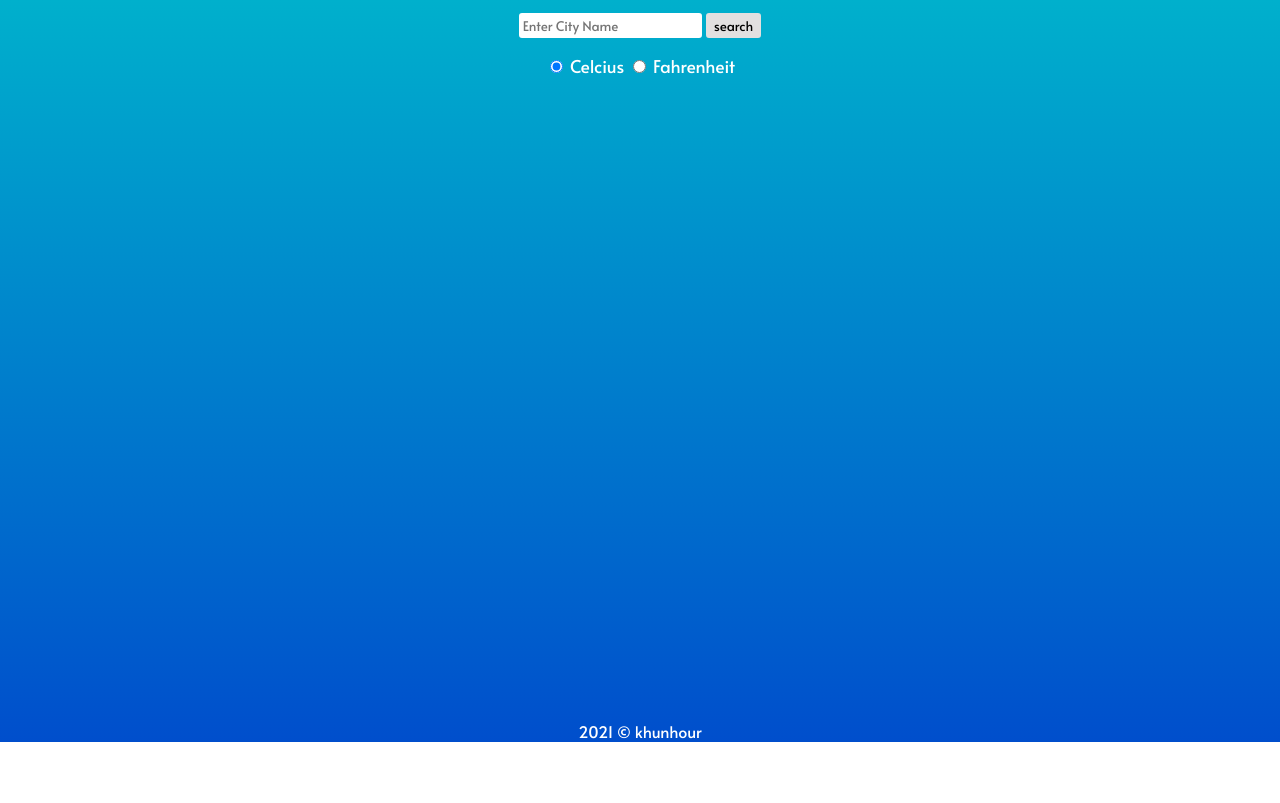
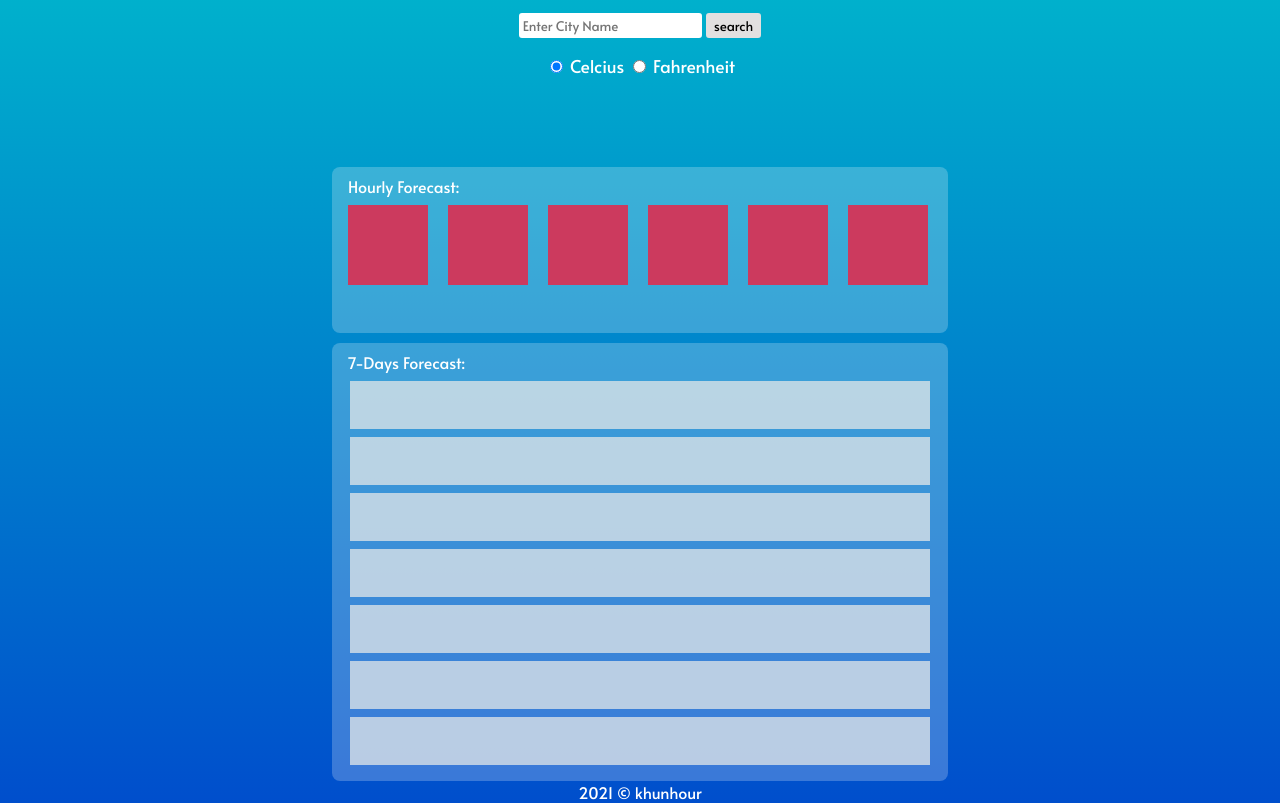
Before and after one commit to khunhour/weather_app, a plain HTML site: page index.html in a window 1280 px wide. Shown: the part 58-861 px from the top of the page. Before the commit the page ends 800 px from the top, so only its background shows below. Drawn offline with Linux system fonts and the light colour scheme; files whose address does not match are found by name.

Commit message:
make html and css for hourly and daily forecast

```diff
--- a/index.html
+++ b/index.html
@@ -38,6 +38,43 @@
       <div class="humidity"></div>
       <div class="wind"></div>
     </main>
+    <div class="hourly-forecast">
+      <div class="hourly-title">Hourly Forecast:</div>
+      <div class="hourly" data-hourly="0"></div>
+      <div class="hourly" data-hourly="1"></div>
+      <div class="hourly" data-hourly="2"></div>
+      <div class="hourly" data-hourly="3"></div>
+      <div class="hourly" data-hourly="4"></div>
+      <div class="hourly" data-hourly="5"></div>
+      <div class="hourly" data-hourly="6"></div>
+      <div class="hourly" data-hourly="7"></div>
+      <div class="hourly" data-hourly="8"></div>
+      <div class="hourly" data-hourly="9"></div>
+      <div class="hourly" data-hourly="10"></div>
+      <div class="hourly" data-hourly="11"></div>
+      <div class="hourly" data-hourly="12"></div>
+      <div class="hourly" data-hourly="13"></div>
+      <div class="hourly" data-hourly="14"></div>
+      <div class="hourly" data-hourly="15"></div>
+      <div class="hourly" data-hourly="16"></div>
+      <div class="hourly" data-hourly="17"></div>
+      <div class="hourly" data-hourly="18"></div>
+      <div class="hourly" data-hourly="19"></div>
+      <div class="hourly" data-hourly="20"></div>
+      <div class="hourly" data-hourly="21"></div>
+      <div class="hourly" data-hourly="22"></div>
+      <div class="hourly" data-hourly="23"></div>
+    </div>
+    <div class="daily-forecast">
+      <div class="daily-title">7-Days Forecast:</div>
+      <div class="daily" data-daily="1"></div>
+      <div class="daily" data-daily="2"></div>
+      <div class="daily" data-daily="3"></div>
+      <div class="daily" data-daily="4"></div>
+      <div class="daily" data-daily="5"></div>
+      <div class="daily" data-daily="6"></div>
+      <div class="daily" data-daily="7"></div>
+    </div>
     <footer>2021 &copy khunhour</footer>
   </body>
 </html>
--- a/style.css
+++ b/style.css
@@ -8,7 +8,7 @@ html,
 body {
   margin: 0;
   padding: 0;
-  height: 100%;
+  min-height: 100%;
 }
 body {
   display: flex;
@@ -75,3 +75,44 @@ footer {
   margin-top: auto;
   color: white;
 }
+
+.hourly-forecast {
+  height: 150px;
+  width: 600px;
+  white-space: nowrap;
+  position: relative;
+  overflow-x: scroll;
+  overflow-y: hidden;
+  padding: 0.5rem;
+  background-color: rgba(255, 255, 255, 0.226);
+  border-radius: 8px;
+}
+.hourly-forecast .hourly {
+  height: 5rem;
+  width: 5rem;
+  margin: 0.5rem;
+  background-color: rgb(204, 58, 94);
+  display: inline-block;
+}
+
+.daily-forecast {
+  margin-top: 10px;
+  height: auto;
+  width: 600px;
+  background-color: rgba(255, 255, 255, 0.226);
+  border-radius: 8px;
+  padding: 0.5rem;
+}
+
+.daily-forecast .daily {
+  display: block;
+  height: 3rem;
+  width: auto;
+  background-color: rgba(227, 231, 233, 0.753);
+  margin: 8px 10px;
+}
+.daily-title,
+.hourly-title {
+  color: white;
+  margin: auto 0.5rem;
+}
```
